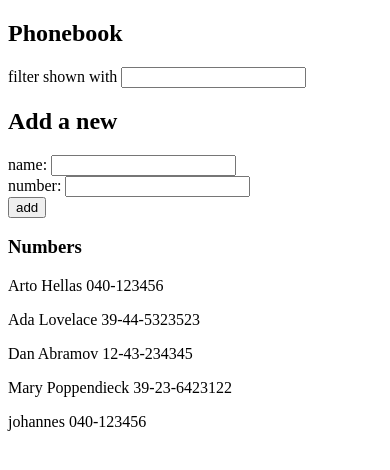
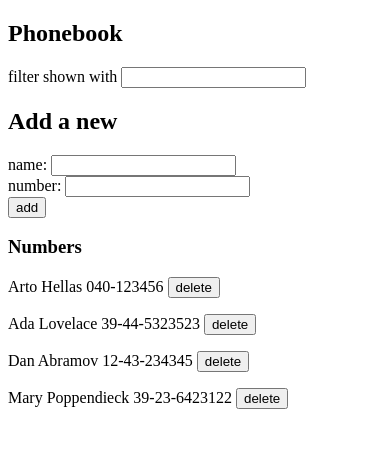
Before and after one commit to johannesvihavainen/fullstack-open-submissions, a React (Vite) app in the folder part2/phonebook/: page / in a window 390 px wide. Shown: the top 470 px of the page. Built offline with nearby package versions, Linux system fonts and the light colour scheme; data requests are answered from the project's data file.

Commit message:
Add the phonebook step 9 - 2.14

```diff
--- a/part2/phonebook/db.json
+++ b/part2/phonebook/db.json
@@ -19,11 +19,6 @@
       "name": "Mary Poppendieck",
       "number": "39-23-6423122",
       "id": "4"
-    },
-    {
-      "id": "f573",
-      "name": "johannes",
-      "number": "040-123456"
     }
   ]
 }
--- a/part2/phonebook/src/App.jsx
+++ b/part2/phonebook/src/App.jsx
@@ -20,11 +20,8 @@ const App = () => {
   }, [])
 
   const addPerson = (event) => {
-    console.log(newName);
     event.preventDefault()
-    const updatedData = { name: newName, number: newNumber}
-    console.log(updatedData.id);
-
+    const updatedData = { name: newName, number: newNumber }
     if (persons.some(person => person.name === updatedData.name)) {
       alert(`${updatedData.name} is already added to the phonebook.`)
       return
@@ -32,10 +29,29 @@ const App = () => {
       axios.post(`http://localhost:3001/persons/`, updatedData)
         .then(response => {
           console.log('data sent successfully to server', response.data)
-          setPersons(persons.concat(updatedData))
+          setPersons(persons.concat(response.data))
           setNewName('')
           setNewNumber('')
         })
+    }
+  }
+
+  const deleteName = (id) => {
+    const findPerson = persons.find(person => person.id === id)
+    const confirm = window.confirm(`Delete ${findPerson?.name}`)
+
+    if (confirm) {
+      personService
+        .remove(id).then(() => {
+          setPersons(persons.filter(person => person.id !== id))
+          console.log('deleting person with id:', id);
+        })
+        .catch(error => {
+          console.log('error deleting person', error)
+          alert('error deleting person')
+        })
+    } else {
+      alert('Canceled.')
     }
   }
 
@@ -59,7 +75,7 @@ const App = () => {
       <h2>Add a new</h2>
       <PersonForm addPerson={addPerson} newName={newName} newNumber={newNumber} handleNameInput={handleNameInput} handleNumberInput={handleNumberInput} />
       <h3>Numbers</h3>
-      <DisplayPersons persons={filteredPersons ? filteredPersons : persons} />
+      <DisplayPersons persons={filteredPersons ? filteredPersons : persons} deleteName={deleteName} />
     </div>
   )
 }
--- a/part2/phonebook/src/components/DisplayPersons.jsx
+++ b/part2/phonebook/src/components/DisplayPersons.jsx
@@ -1,8 +1,8 @@
-const DisplayPersons = ({ persons }) => {
+const DisplayPersons = ({ persons, deleteName }) => {
   return (
     <div>
       {persons.map(person => {
-        return <p key={String(person.id)}>{person.name} {person.number}</p>
+        return <p key={String(person.id)}>{person.name} {person.number} <span><button onClick={() => deleteName(String(person.id))}>delete</button></span></p>
       })}
     </div>
   )
```
